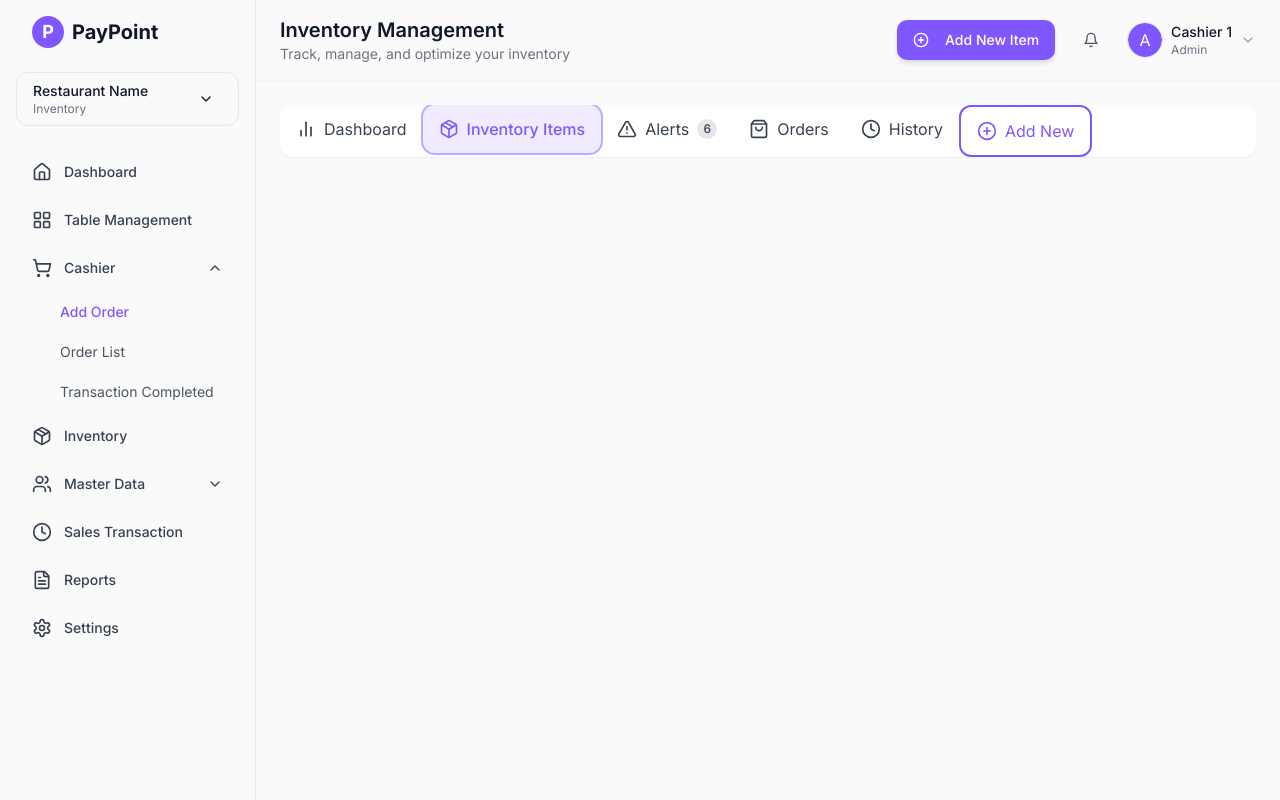
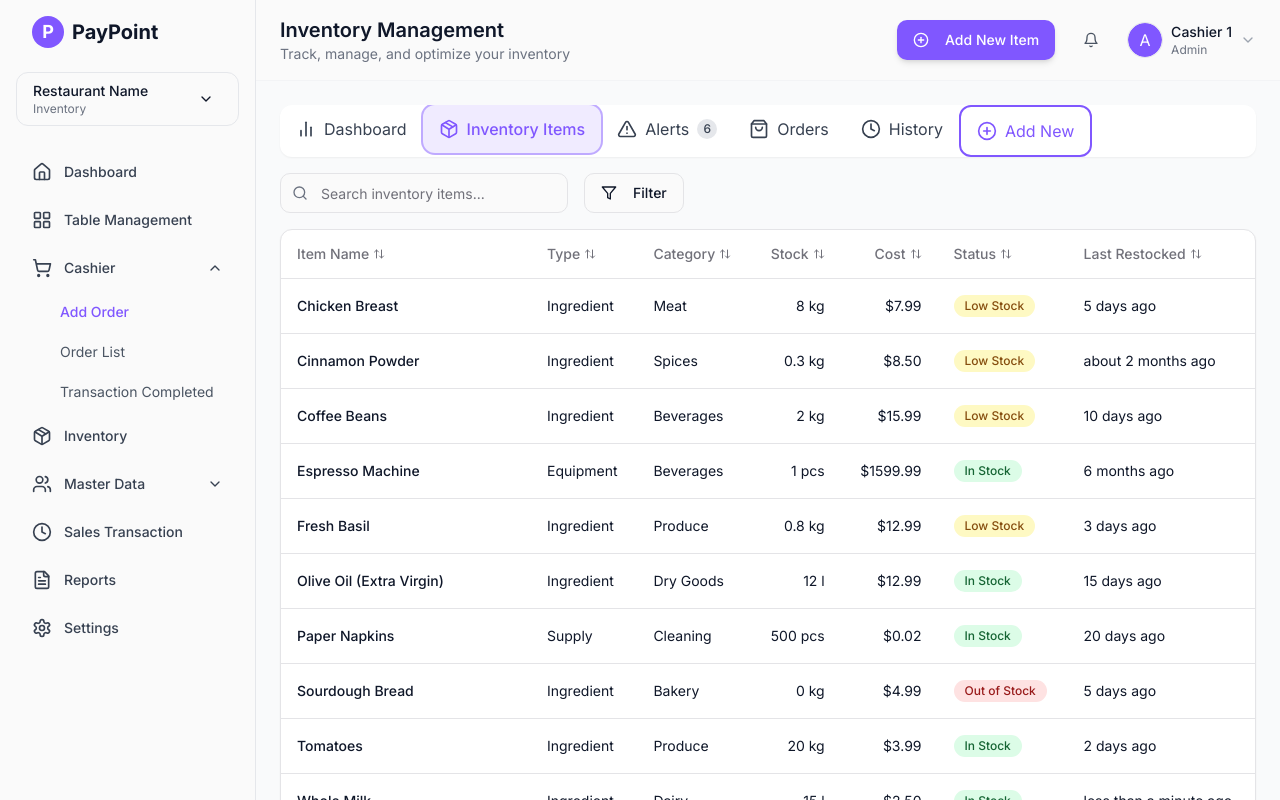
Before and after one commit to LordOfGrillos/lively-table-tango, a React (Vite) app: page /inventory in a window 1280 px wide. Both pictures are taken after a click on the button "Inventory Items". Built offline with nearby package versions, Linux system fonts and the light colour scheme.

Commit message:
Fix inventory items display
Ensure inventory items are displayed in the inventory items section.

```diff
--- /dev/null
+++ b/src/components/inventory/InventoryItemsList.tsx
@@ -0,0 +1,217 @@
+
+import { useState } from "react";
+import { Search, Filter, ArrowUpDown } from "lucide-react";
+import { useInventory, InventoryItem } from "./InventoryContext";
+import { Input } from "@/components/ui/input";
+import { Button } from "@/components/ui/button";
+import { Badge } from "@/components/ui/badge";
+import {
+  Table,
+  TableBody,
+  TableCell,
+  TableHead,
+  TableHeader,
+  TableRow,
+} from "@/components/ui/table";
+import { Card } from "@/components/ui/card";
+import { formatDistanceToNow } from "date-fns";
+
+export function InventoryItemsList() {
+  const { items } = useInventory();
+  const [searchQuery, setSearchQuery] = useState("");
+  const [sortBy, setSortBy] = useState<string>("name");
+  const [sortOrder, setSortOrder] = useState<"asc" | "desc">("asc");
+
+  // Filter items based on search query
+  const filteredItems = items.filter((item) =>
+    item.name.toLowerCase().includes(searchQuery.toLowerCase())
+  );
+
+  // Sort items based on current sort settings
+  const sortedItems = [...filteredItems].sort((a, b) => {
+    let valueA: any = a[sortBy as keyof InventoryItem];
+    let valueB: any = b[sortBy as keyof InventoryItem];
+
+    // Handle special cases
+    if (sortBy === "status") {
+      const statusOrder = {
+        "out-of-stock": 0,
+        "low-stock": 1,
+        "expired": 2,
+        "in-stock": 3,
+      };
+      valueA = statusOrder[a.status as keyof typeof statusOrder];
+      valueB = statusOrder[b.status as keyof typeof statusOrder];
+    }
+
+    if (valueA === undefined) return 0;
+    if (valueB === undefined) return 0;
+
+    // Compare values
+    if (typeof valueA === "string" && typeof valueB === "string") {
+      return sortOrder === "asc"
+        ? valueA.localeCompare(valueB)
+        : valueB.localeCompare(valueA);
+    } else {
+      return sortOrder === "asc" ? valueA - valueB : valueB - valueA;
+    }
+  });
+
+  // Toggle sort order and field
+  const toggleSort = (field: string) => {
+    if (sortBy === field) {
+      setSortOrder(sortOrder === "asc" ? "desc" : "asc");
+    } else {
+      setSortBy(field);
+      setSortOrder("asc");
+    }
+  };
+
+  // Render status badge with appropriate color
+  const renderStatusBadge = (status: string) => {
+    const statusConfig = {
+      "in-stock": { label: "In Stock", color: "bg-green-100 text-green-800" },
+      "low-stock": { label: "Low Stock", color: "bg-yellow-100 text-yellow-800" },
+      "out-of-stock": { label: "Out of Stock", color: "bg-red-100 text-red-800" },
+      "expired": { label: "Expired", color: "bg-gray-100 text-gray-800" },
+    };
+
+    const config = statusConfig[status as keyof typeof statusConfig] || {
+      label: status,
+      color: "bg-gray-100 text-gray-800"
+    };
+
+    return (
+      <Badge className={`font-medium ${config.color}`}>
+        {config.label}
+      </Badge>
+    );
+  };
+
+  return (
+    <div className="space-y-4">
+      {/* Search and Filter Bar */}
+      <div className="flex flex-col sm:flex-row gap-4 items-center">
+        <div className="relative w-full sm:w-72">
+          <Search className="absolute left-3 top-1/2 -translate-y-1/2 h-4 w-4 text-gray-500" />
+          <Input
+            placeholder="Search inventory items..."
+            className="pl-10"
+            value={searchQuery}
+            onChange={(e) => setSearchQuery(e.target.value)}
+          />
+        </div>
+        <Button variant="outline" className="w-full sm:w-auto">
+          <Filter className="mr-2 h-4 w-4" />
+          Filter
+        </Button>
+      </div>
+
+      {/* Items Table */}
+      <Card className="overflow-hidden">
+        <div className="overflow-x-auto">
+          <Table>
+            <TableHeader>
+              <TableRow>
+                <TableHead className="w-[250px]">
+                  <button
+                    className="flex items-center gap-1 hover:text-app-purple"
+                    onClick={() => toggleSort("name")}
+                  >
+                    Item Name
+                    <ArrowUpDown className="h-3 w-3" />
+                  </button>
+                </TableHead>
+                <TableHead>
+                  <button
+                    className="flex items-center gap-1 hover:text-app-purple"
+                    onClick={() => toggleSort("type")}
+                  >
+                    Type
+                    <ArrowUpDown className="h-3 w-3" />
+                  </button>
+                </TableHead>
+                <TableHead>
+                  <button
+                    className="flex items-center gap-1 hover:text-app-purple"
+                    onClick={() => toggleSort("category")}
+                  >
+                    Category
+                    <ArrowUpDown className="h-3 w-3" />
+                  </button>
+                </TableHead>
+                <TableHead className="text-right">
+                  <button
+                    className="flex items-center gap-1 hover:text-app-purple ml-auto"
+                    onClick={() => toggleSort("currentStock")}
+                  >
+                    Stock
+                    <ArrowUpDown className="h-3 w-3" />
+                  </button>
+                </TableHead>
+                <TableHead className="text-right">
+                  <button
+                    className="flex items-center gap-1 hover:text-app-purple ml-auto"
+                    onClick={() => toggleSort("cost")}
+                  >
+                    Cost
+                    <ArrowUpDown className="h-3 w-3" />
+                  </button>
+                </TableHead>
+                <TableHead>
+                  <button
+                    className="flex items-center gap-1 hover:text-app-purple"
+                    onClick={() => toggleSort("status")}
+                  >
+                    Status
+                    <ArrowUpDown className="h-3 w-3" />
+                  </button>
+                </TableHead>
+                <TableHead>
+                  <button
+                    className="flex items-center gap-1 hover:text-app-purple"
+                    onClick={() => toggleSort("lastRestocked")}
+                  >
+                    Last Restocked
+                    <ArrowUpDown className="h-3 w-3" />
+                  </button>
+                </TableHead>
+              </TableRow>
+            </TableHeader>
+            <TableBody>
+              {sortedItems.length === 0 ? (
+                <TableRow>
+                  <TableCell colSpan={7} className="text-center py-10 text-gray-500">
+                    No inventory items found. Try adjusting your search.
+                  </TableCell>
+                </TableRow>
+              ) : (
+                sortedItems.map((item) => (
+                  <TableRow key={item.id} className="hover:bg-gray-50">
+                    <TableCell className="font-medium">{item.name}</TableCell>
+                    <TableCell className="capitalize">{item.type}</TableCell>
+                    <TableCell>{item.category}</TableCell>
+                    <TableCell className="text-right">
+                      {item.currentStock} {item.unit}
+                    </TableCell>
+                    <TableCell className="text-right">
+                      ${item.cost.toFixed(2)}
+                    </TableCell>
+                    <TableCell>{renderStatusBadge(item.status)}</TableCell>
+                    <TableCell>
+                      {item.lastRestocked
+                        ? formatDistanceToNow(new Date(item.lastRestocked), {
+                            addSuffix: true,
+                          })
+                        : "Never"}
+                    </TableCell>
+                  </TableRow>
+                ))
+              )}
+            </TableBody>
+          </Table>
+        </div>
+      </Card>
+    </div>
+  );
+}
--- a/src/pages/Inventory.tsx
+++ b/src/pages/Inventory.tsx
@@ -1,9 +1,11 @@
+
 import { useState } from "react";
 import { Header } from "@/components/layout/Header";
 import { InventoryDashboard } from "@/components/inventory/InventoryDashboard";
 import { InventoryTabs } from "@/components/inventory/InventoryTabs";
 import { InventoryProvider } from "@/components/inventory/InventoryContext";
 import { InventoryAddItem } from "@/components/inventory/InventoryAddItem";
+import { InventoryItemsList } from "@/components/inventory/InventoryItemsList";
 import { PlusCircle } from "lucide-react";
 import { Button } from "@/components/ui/button";
 import { Sidebar } from "@/components/layout/Sidebar";
@@ -41,6 +43,7 @@ export default function Inventory() {
 
             <div className="mt-4">
               {activeTab === "dashboard" && <InventoryDashboard onAddItem={handleAddItem} />}
+              {activeTab === "inventory" && <InventoryItemsList />}
               {activeTab === "add" && <InventoryAddItem />}
               {/* Other tabs content will be rendered based on activeTab */}
             </div>
```
